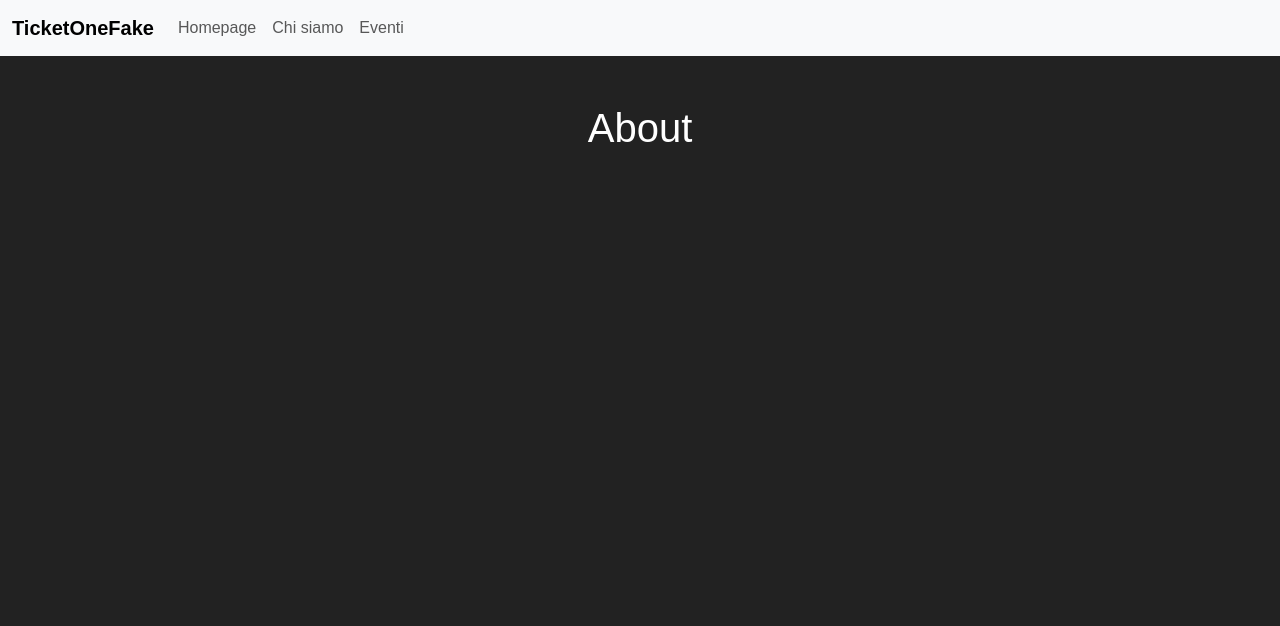
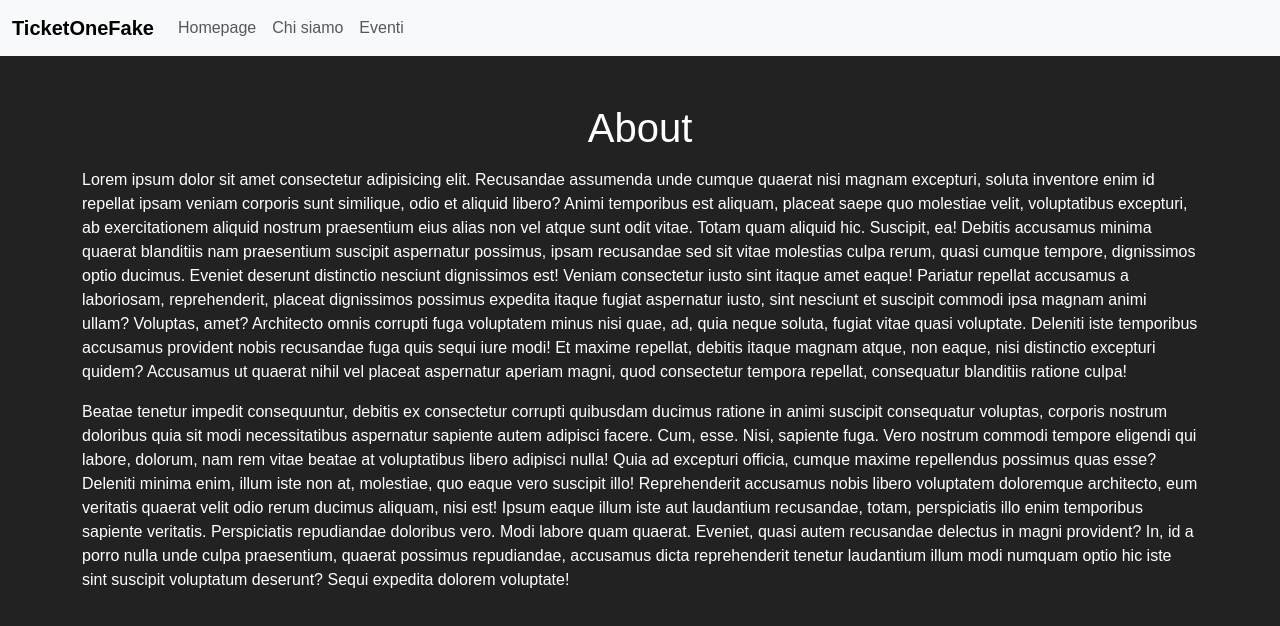
Before and after one commit to thomassalvaterra/laravel-vue-router, a Vue app: page /about in a window 1280 px wide. Shown: the top 626 px of the page. Built offline with nearby package versions, Linux system fonts and the light colour scheme; no server answers.

Commit message:
add paragraph in Home & About

```diff
--- a/src/App.vue
+++ b/src/App.vue
@@ -15,9 +15,6 @@ export default {
 	},
 	mounted() {
 		this.getEventList();
-
-
-
 	},
 	methods: {
 		getEventList() {
--- a/src/pages/AppAbout.vue
+++ b/src/pages/AppAbout.vue
@@ -7,6 +7,46 @@ export default {
 <template>
     <section>
         <h1 class="mt-5 mb-3 text-center">About</h1>
+        <div class="container">
+            <p>Lorem ipsum dolor sit amet consectetur adipisicing elit. Recusandae assumenda unde cumque quaerat nisi magnam
+                excepturi, soluta inventore enim id repellat ipsam veniam corporis sunt similique, odio et aliquid libero?
+                Animi temporibus est aliquam, placeat saepe quo molestiae velit, voluptatibus excepturi, ab exercitationem
+                aliquid nostrum praesentium eius alias non vel atque sunt odit vitae. Totam quam aliquid hic. Suscipit, ea!
+                Debitis accusamus minima quaerat blanditiis nam praesentium suscipit aspernatur possimus, ipsam recusandae
+                sed
+                sit vitae molestias culpa rerum, quasi cumque tempore, dignissimos optio ducimus. Eveniet deserunt
+                distinctio
+                nesciunt dignissimos est!
+                Veniam consectetur iusto sint itaque amet eaque! Pariatur repellat accusamus a laboriosam, reprehenderit,
+                placeat dignissimos possimus expedita itaque fugiat aspernatur iusto, sint nesciunt et suscipit commodi ipsa
+                magnam animi ullam?
+                Voluptas, amet? Architecto omnis corrupti fuga voluptatem minus nisi quae, ad, quia neque soluta, fugiat
+                vitae
+                quasi voluptate. Deleniti iste temporibus accusamus provident nobis recusandae fuga quis sequi iure modi!
+                Et maxime repellat, debitis itaque magnam atque, non eaque, nisi distinctio excepturi quidem? Accusamus ut
+                quaerat nihil vel placeat aspernatur aperiam magni, quod consectetur tempora repellat, consequatur
+                blanditiis
+                ratione culpa!</p>
+            <p>Beatae tenetur impedit consequuntur, debitis ex consectetur corrupti quibusdam ducimus ratione in animi
+                suscipit
+                consequatur voluptas, corporis nostrum doloribus quia sit modi necessitatibus aspernatur sapiente autem
+                adipisci
+                facere. Cum, esse.
+                Nisi, sapiente fuga. Vero nostrum commodi tempore eligendi qui labore, dolorum, nam rem vitae beatae at
+                voluptatibus libero adipisci nulla! Quia ad excepturi officia, cumque maxime repellendus possimus quas esse?
+                Deleniti minima enim, illum iste non at, molestiae, quo eaque vero suscipit illo! Reprehenderit accusamus
+                nobis
+                libero voluptatem doloremque architecto, eum veritatis quaerat velit odio rerum ducimus aliquam, nisi est!
+                Ipsum eaque illum iste aut laudantium recusandae, totam, perspiciatis illo enim temporibus sapiente
+                veritatis.
+                Perspiciatis repudiandae doloribus vero. Modi labore quam quaerat. Eveniet, quasi autem recusandae delectus
+                in
+                magni provident?
+                In, id a porro nulla unde culpa praesentium, quaerat possimus repudiandae, accusamus dicta reprehenderit
+                tenetur
+                laudantium illum modi numquam optio hic iste sint suscipit voluptatum deserunt? Sequi expedita dolorem
+                voluptate!</p>
+        </div>
     </section>
 </template>
 
--- a/src/pages/AppHome.vue
+++ b/src/pages/AppHome.vue
@@ -7,6 +7,46 @@ export default {
 <template>
     <section>
         <h1 class="mt-5 mb-3 text-center">Homepage</h1>
+        <div class="container">
+            <p>Lorem ipsum dolor sit amet consectetur adipisicing elit. Recusandae assumenda unde cumque quaerat nisi magnam
+                excepturi, soluta inventore enim id repellat ipsam veniam corporis sunt similique, odio et aliquid libero?
+                Animi temporibus est aliquam, placeat saepe quo molestiae velit, voluptatibus excepturi, ab exercitationem
+                aliquid nostrum praesentium eius alias non vel atque sunt odit vitae. Totam quam aliquid hic. Suscipit, ea!
+                Debitis accusamus minima quaerat blanditiis nam praesentium suscipit aspernatur possimus, ipsam recusandae
+                sed
+                sit vitae molestias culpa rerum, quasi cumque tempore, dignissimos optio ducimus. Eveniet deserunt
+                distinctio
+                nesciunt dignissimos est!
+                Veniam consectetur iusto sint itaque amet eaque! Pariatur repellat accusamus a laboriosam, reprehenderit,
+                placeat dignissimos possimus expedita itaque fugiat aspernatur iusto, sint nesciunt et suscipit commodi ipsa
+                magnam animi ullam?
+                Voluptas, amet? Architecto omnis corrupti fuga voluptatem minus nisi quae, ad, quia neque soluta, fugiat
+                vitae
+                quasi voluptate. Deleniti iste temporibus accusamus provident nobis recusandae fuga quis sequi iure modi!
+                Et maxime repellat, debitis itaque magnam atque, non eaque, nisi distinctio excepturi quidem? Accusamus ut
+                quaerat nihil vel placeat aspernatur aperiam magni, quod consectetur tempora repellat, consequatur
+                blanditiis
+                ratione culpa!</p>
+            <p>Beatae tenetur impedit consequuntur, debitis ex consectetur corrupti quibusdam ducimus ratione in animi
+                suscipit
+                consequatur voluptas, corporis nostrum doloribus quia sit modi necessitatibus aspernatur sapiente autem
+                adipisci
+                facere. Cum, esse.
+                Nisi, sapiente fuga. Vero nostrum commodi tempore eligendi qui labore, dolorum, nam rem vitae beatae at
+                voluptatibus libero adipisci nulla! Quia ad excepturi officia, cumque maxime repellendus possimus quas esse?
+                Deleniti minima enim, illum iste non at, molestiae, quo eaque vero suscipit illo! Reprehenderit accusamus
+                nobis
+                libero voluptatem doloremque architecto, eum veritatis quaerat velit odio rerum ducimus aliquam, nisi est!
+                Ipsum eaque illum iste aut laudantium recusandae, totam, perspiciatis illo enim temporibus sapiente
+                veritatis.
+                Perspiciatis repudiandae doloribus vero. Modi labore quam quaerat. Eveniet, quasi autem recusandae delectus
+                in
+                magni provident?
+                In, id a porro nulla unde culpa praesentium, quaerat possimus repudiandae, accusamus dicta reprehenderit
+                tenetur
+                laudantium illum modi numquam optio hic iste sint suscipit voluptatum deserunt? Sequi expedita dolorem
+                voluptate!</p>
+        </div>
     </section>
 </template>
 
--- a/src/pages/EventDetail.vue
+++ b/src/pages/EventDetail.vue
@@ -9,7 +9,8 @@ export default {
 <template>
     <div class="container">
         <div class="row">
-            <h1 class="mt-5 mb-3 text-center">Dettaglio evento {{ this.$route.params.id }}</h1>
+            <!-- <h1 class="mt-5 mb-3 text-center">Dettaglio evento {{ $route.params.id }}</h1> -->
+            <h1 class="mt-5 mb-3 text-center">Dettaglio evento {{ id }}</h1>
         </div>
     </div>
 </template>
--- a/src/router.js
+++ b/src/router.js
@@ -26,7 +26,8 @@ const router = createRouter({
         {
             path: '/eventi/:id',
             name: 'event-detail',
-            component: EventDetail
+            component: EventDetail,
+            props: true
         }
     ]
 });
```
